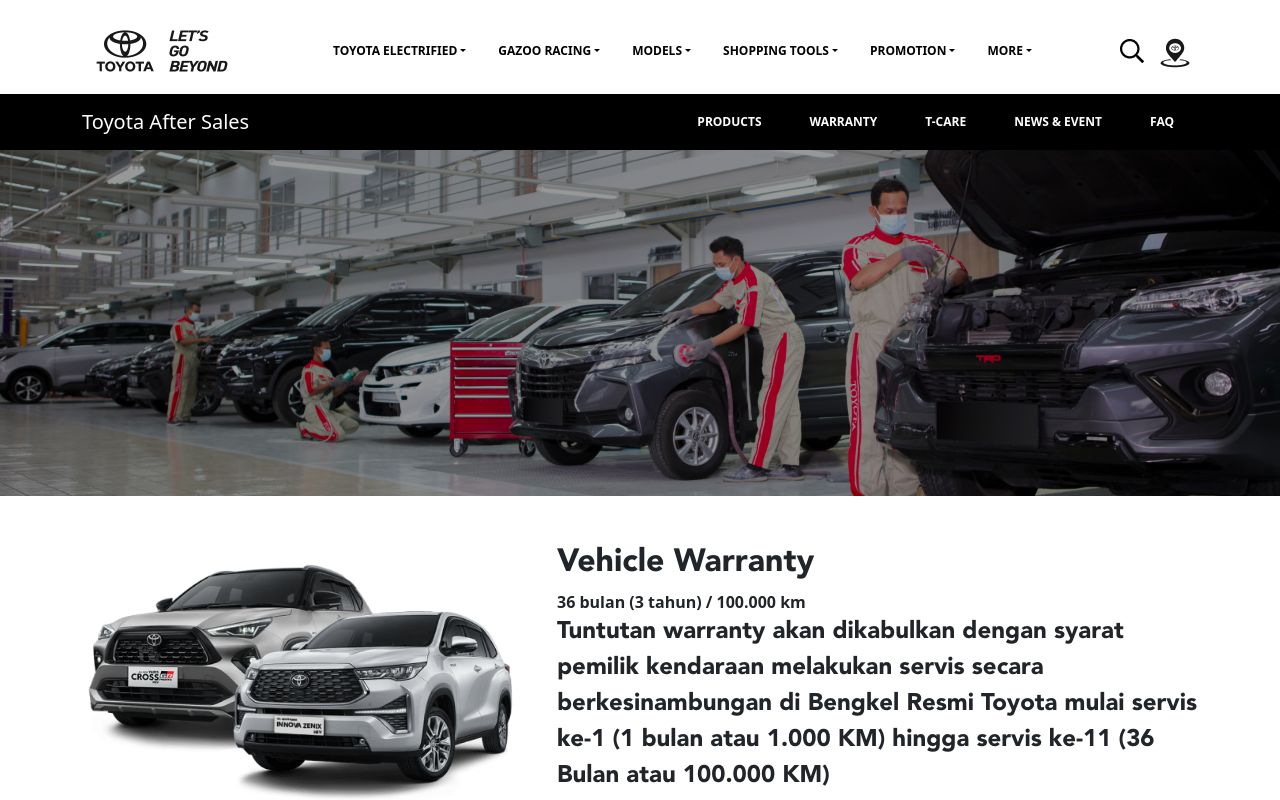
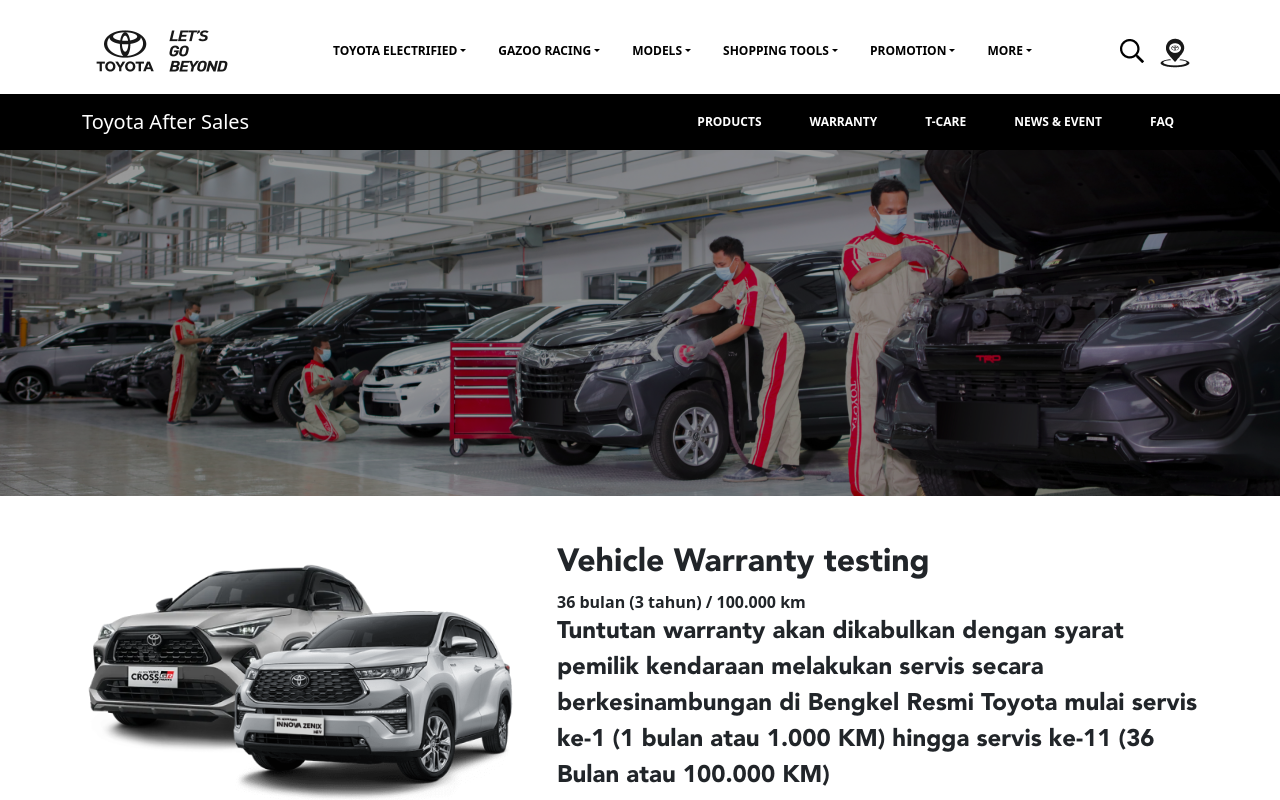
Before and after one commit to Ch-Faisal/Aftersales, a React (Create React App) app: page /warranty in a window 1280 px wide. Shown: the top 800 px of the page. Built offline with nearby package versions, Linux system fonts and the light colour scheme.

Commit message:
testing on warranty page

```diff
--- a/src/pages/Warranty.js
+++ b/src/pages/Warranty.js
@@ -16,7 +16,7 @@
                         <img src="assets/twocars.png" className='w-100' />
                     </div>
                     <div className='col-7 text-start'>
-                    <h2>Vehicle Warranty</h2>
+                    <h2>Vehicle Warranty testing</h2>
                     <b>36 bulan (3 tahun) / 100.000 km</b>
                     <p>
                     Tuntutan warranty akan dikabulkan dengan syarat pemilik kendaraan melakukan servis secara berkesinambungan di <span className='fw-bold'>Bengkel Resmi Toyota</span> mulai servis ke-1 (1 bulan atau 1.000 KM) hingga servis ke-11 (36 Bulan atau 100.000 KM)
```
Also changed, not shown: 7 other files (tests, documents, lock files or other folders).
